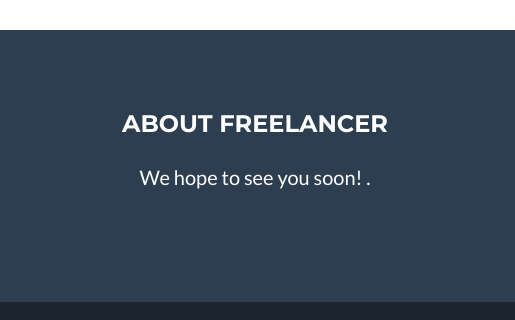
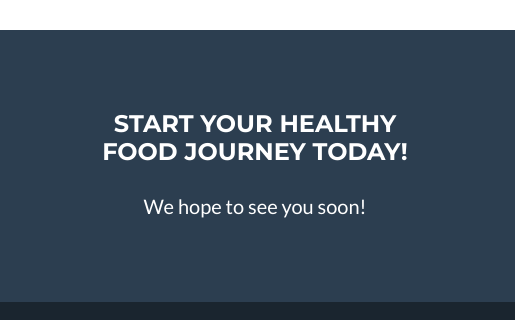
Before and after one commit to tb1038/CityJuice.github.io, a plain HTML site: page index.html in a window 1280 px wide. Shown: the part 2900-3220 px from the top of the page, 765-1280 px from the left. Drawn offline with nearby package versions, Linux system fonts and the light colour scheme.

Commit message:
Update index.html

```diff
--- a/index.html
+++ b/index.html
@@ -213,10 +213,10 @@
                     </div>
                     <!-- Footer About Text-->
                     <div class="col-lg-4">
-                        <h4 class="text-uppercase mb-4">About Freelancer</h4>
+                        <h4 class="text-uppercase mb-4">Start your healthy food journey today!</h4>
                         <p class="lead mb-0">
                             We hope to see you soon!</a>
-                            .
+
                         </p>
                     </div>
                 </div>
```
